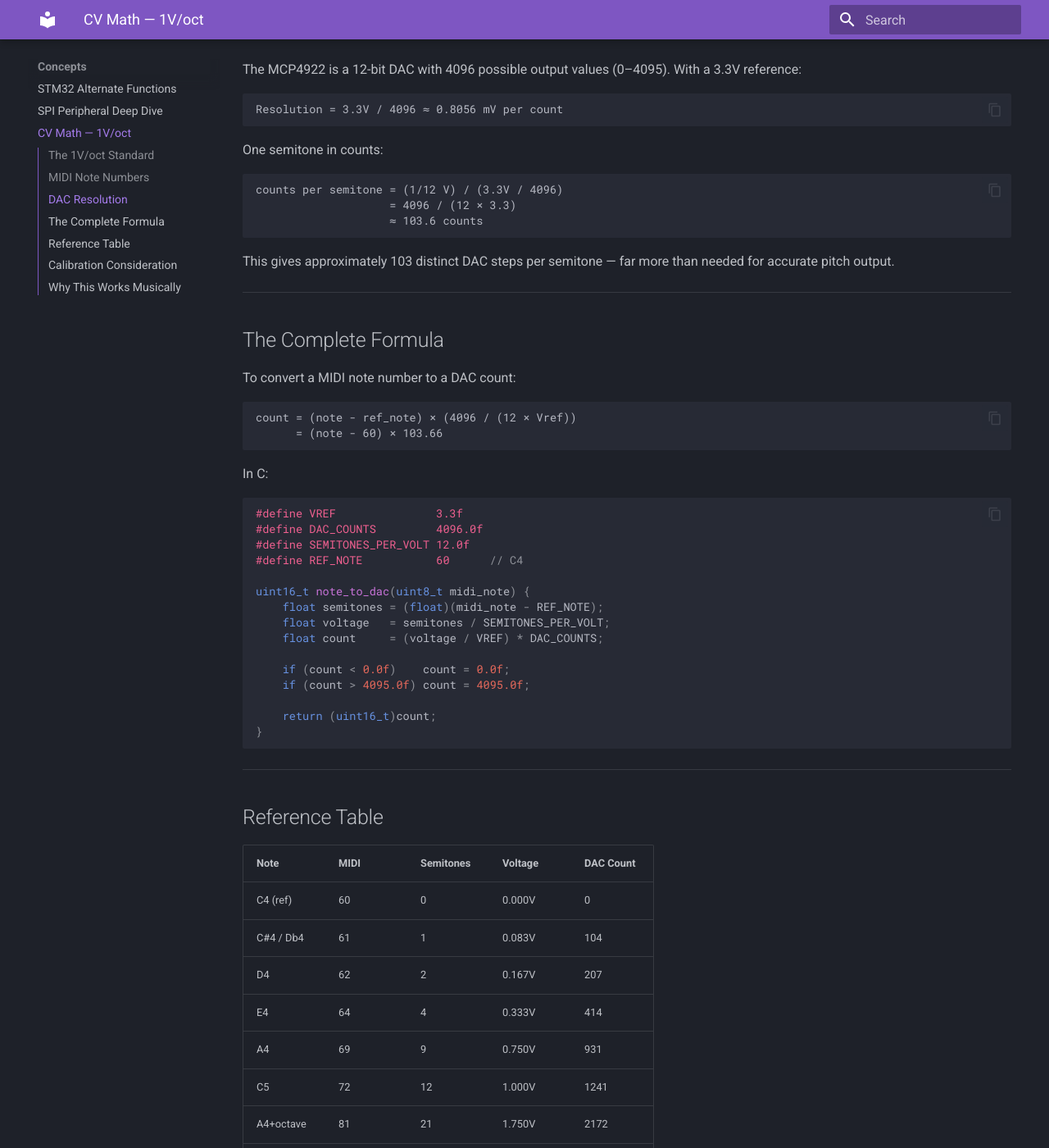
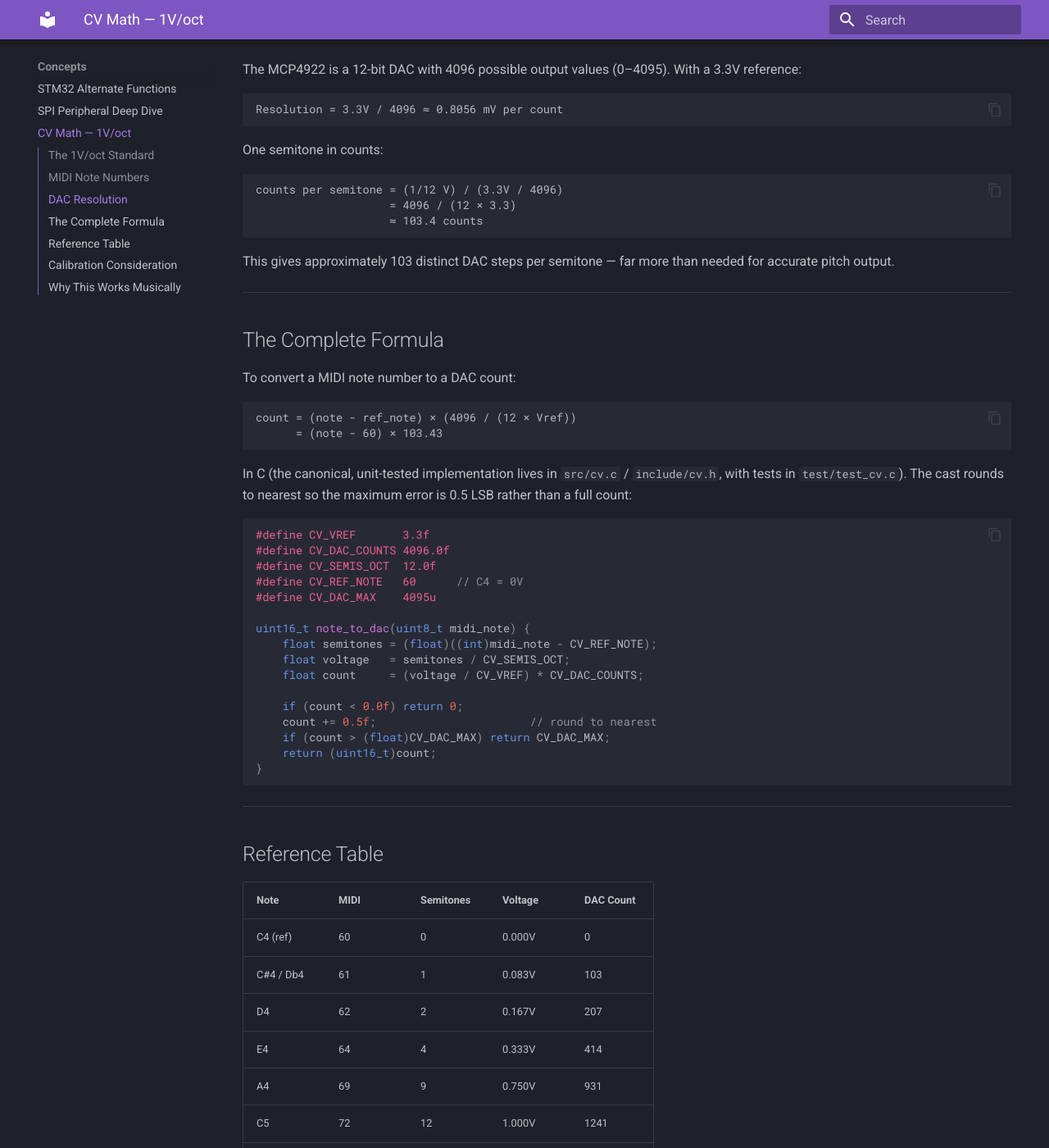
Before and after one commit to WizardInDminor/guitar-cv, an MkDocs documentation site: the page built from docs/concepts/cv-math.md, in a window 1280 px wide and 1400 px high, scrolled down 1137 px. Shown: the whole window at 82% size. Built offline with MkDocs 1.6.1 and Material for MkDocs 9.7.7, drawn with Linux system fonts in a browser that asks for light colours.

Commit message:
feat: add host-testable DAC conversion module with unit tests
Extract the pure, hardware-independent conversion logic into testable modules:
- include/cv.h + src/cv.c: note_to_dac() with round-to-nearest (max 0.5 LSB
  error) and clamping; calibration constant CV_VREF lives in the header.
- include/mcp4922.h + src/mcp4922.c: mcp4922_command(), the 16-bit command-word
  packer, split out from the SPI write so the bench session's mcp4922_write()
  becomes spi2_write16(mcp4922_command(ch, val)).
- test/test_cv.c: zero-dependency host unit tests (21 checks) covering the
  reference notes, clamping, and command-word packing.
- Makefile: `make test` host target (uses host cc); add -Iinclude for the ARM build.
- .github/workflows/test.yml: run make test on push/PR.

Reconcile the docs to the round-to-nearest code: fix the off-by-one reference
table values and counts/semitone figure in cv-math.md and dac-output.md.

The SPI register I/O (spi2_write16) is intentionally not included here; it is
bench/scope-verified in the next session.

````diff
--- a/docs/concepts/cv-math.md
+++ b/docs/concepts/cv-math.md
@@ -52,7 +52,7 @@ One semitone in counts:
 ```
 counts per semitone = (1/12 V) / (3.3V / 4096)
                     = 4096 / (12 × 3.3)
-                    ≈ 103.6 counts
+                    ≈ 103.4 counts
 ```
 
 This gives approximately 103 distinct DAC steps per semitone — far more than needed for accurate pitch output.
@@ -65,25 +65,28 @@ To convert a MIDI note number to a DAC count:
 
 ```
 count = (note - ref_note) × (4096 / (12 × Vref))
-      = (note - 60) × 103.66
+      = (note - 60) × 103.43
 ```
 
-In C:
+In C (the canonical, unit-tested implementation lives in `src/cv.c` /
+`include/cv.h`, with tests in `test/test_cv.c`). The cast rounds to nearest so
+the maximum error is 0.5 LSB rather than a full count:
 
 ```c
-#define VREF               3.3f
-#define DAC_COUNTS         4096.0f
-#define SEMITONES_PER_VOLT 12.0f
-#define REF_NOTE           60      // C4
+#define CV_VREF       3.3f
+#define CV_DAC_COUNTS 4096.0f
+#define CV_SEMIS_OCT  12.0f
+#define CV_REF_NOTE   60      // C4 = 0V
+#define CV_DAC_MAX    4095u
 
 uint16_t note_to_dac(uint8_t midi_note) {
-    float semitones = (float)(midi_note - REF_NOTE);
-    float voltage   = semitones / SEMITONES_PER_VOLT;
-    float count     = (voltage / VREF) * DAC_COUNTS;
+    float semitones = (float)((int)midi_note - CV_REF_NOTE);
+    float voltage   = semitones / CV_SEMIS_OCT;
+    float count     = (voltage / CV_VREF) * CV_DAC_COUNTS;
 
-    if (count < 0.0f)    count = 0.0f;
-    if (count > 4095.0f) count = 4095.0f;
-
+    if (count < 0.0f) return 0;
+    count += 0.5f;                       // round to nearest
+    if (count > (float)CV_DAC_MAX) return CV_DAC_MAX;
     return (uint16_t)count;
 }
 ```
@@ -95,13 +98,13 @@ uint16_t note_to_dac(uint8_t midi_note) {
 | Note | MIDI | Semitones | Voltage | DAC Count |
 |---|---|---|---|---|
 | C4 (ref) | 60 | 0 | 0.000V | 0 |
-| C#4 / Db4 | 61 | 1 | 0.083V | 104 |
+| C#4 / Db4 | 61 | 1 | 0.083V | 103 |
 | D4 | 62 | 2 | 0.167V | 207 |
 | E4 | 64 | 4 | 0.333V | 414 |
 | A4 | 69 | 9 | 0.750V | 931 |
 | C5 | 72 | 12 | 1.000V | 1241 |
 | A4+octave | 81 | 21 | 1.750V | 2172 |
-| C6 | 84 | 24 | 2.000V | 2483 |
+| C6 | 84 | 24 | 2.000V | 2482 |
 
 ---
 
````
Also changed, not shown: docs/firmware/dac-output.md (+20 -16 lines), 7 other files.
